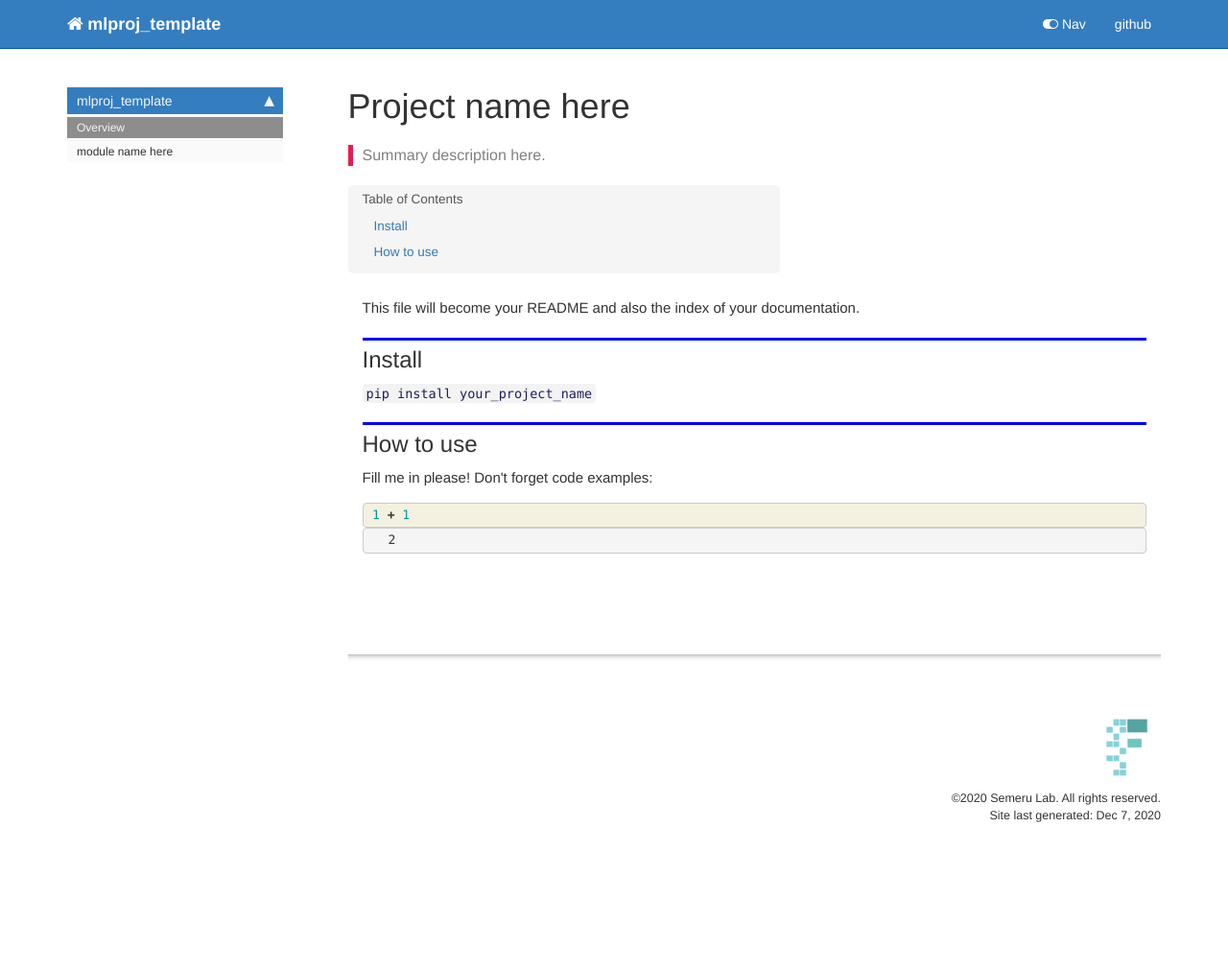
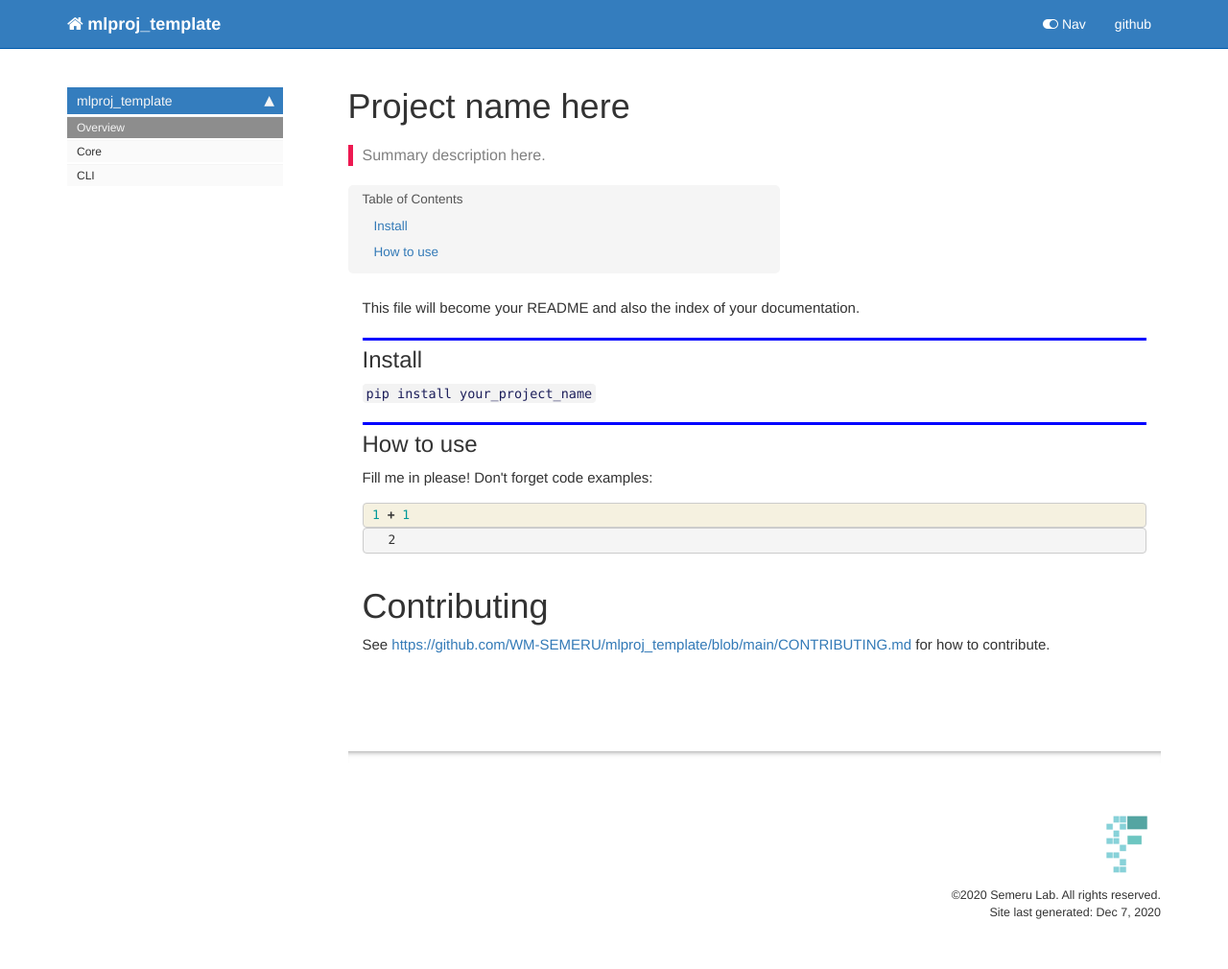
Before and after one commit to WM-SEMERU/mlproj_template_deprecated, a Jekyll site: the page built from docs/index.html, in a window 1280 px wide. Shown: the whole page at 96% size. Built offline with Jekyll 4.4.1, drawn with Linux system fonts in a browser that asks for light colours; nearby versions of some CDN libraries; comment, search, counter and statistics services are not loaded; before the commit the page ends 909 px from its top, so only the background shows below that.

Commit message:
Update lib and docs

```diff
--- a/docs/_data/sidebars/home_sidebar.yml
+++ b/docs/_data/sidebars/home_sidebar.yml
@@ -10,8 +10,11 @@
       title: Overview
       url: /
     - output: web,pdf
-      title: module name here
+      title: Core
       url: core.html
+    - output: web,pdf
+      title: CLI
+      url: cli.html
     output: web
     title: mlproj_template
   output: web
--- a/docs/core.html
+++ b/docs/core.html
@@ -1,6 +1,6 @@
 ---
 
-title: module name here
+title: Core
 
 
 keywords: fastai
--- a/docs/index.html
+++ b/docs/index.html
@@ -95,4 +95,11 @@
 </div>
     {% endraw %}
 
+<div class="cell border-box-sizing text_cell rendered"><div class="inner_cell">
+<div class="text_cell_render border-box-sizing rendered_html">
+<h1 id="Contributing">Contributing<a class="anchor-link" href="#Contributing"> </a></h1><p>See <a href="https://github.com/WM-SEMERU/mlproj_template/blob/main/CONTRIBUTING.md">https://github.com/WM-SEMERU/mlproj_template/blob/main/CONTRIBUTING.md</a> for how to contribute.</p>
+
 </div>
+</div>
+</div>
+</div>
--- a/docs/sidebar.json
+++ b/docs/sidebar.json
@@ -1,6 +1,7 @@
 {
   "mlproj_template": {
     "Overview": "/",
-    "module name here": "core.html"
+    "Core": "core.html",
+    "CLI": "cli.html"
   }
 }
```
Also changed, not shown: docs/cli.html (added, +167 -0 lines), mlproj_template/_nbdev.py (+7 -2 lines), mlproj_template/cli.py (added, +30 -0 lines), README.md.
